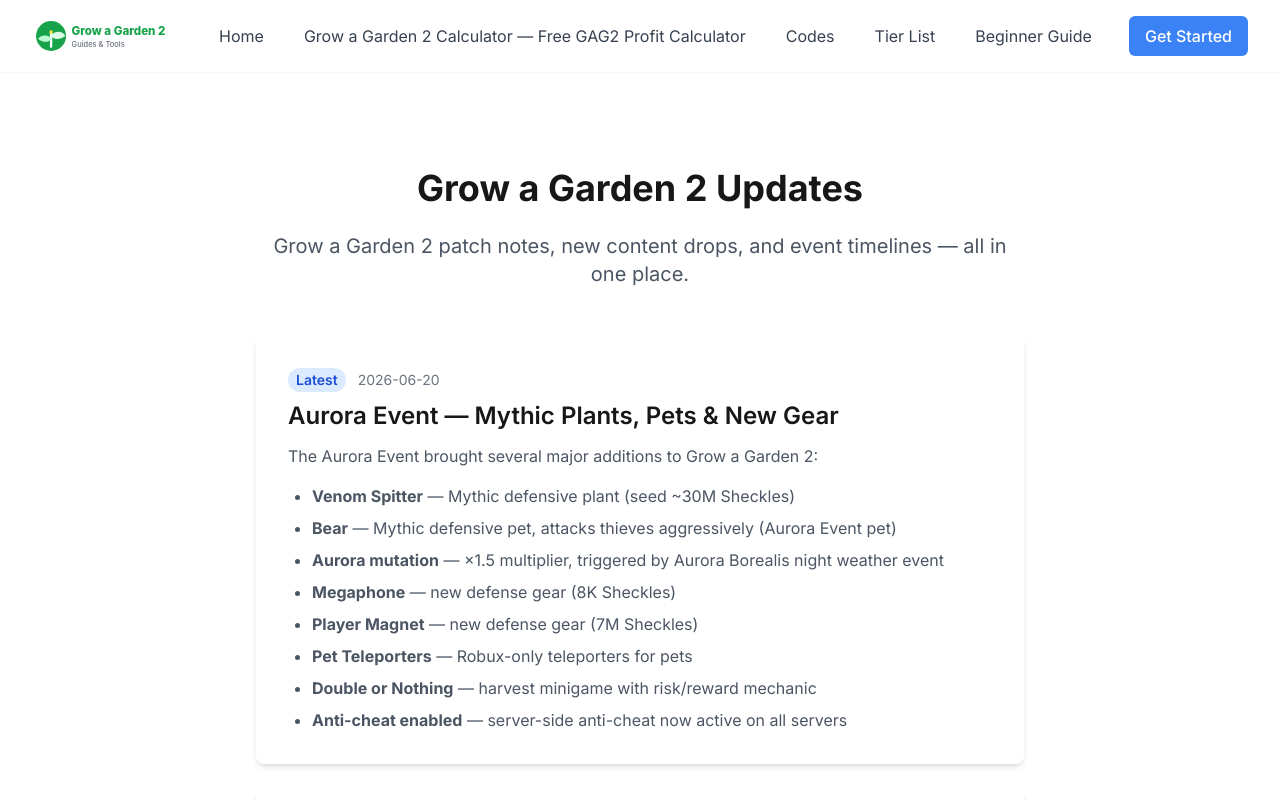
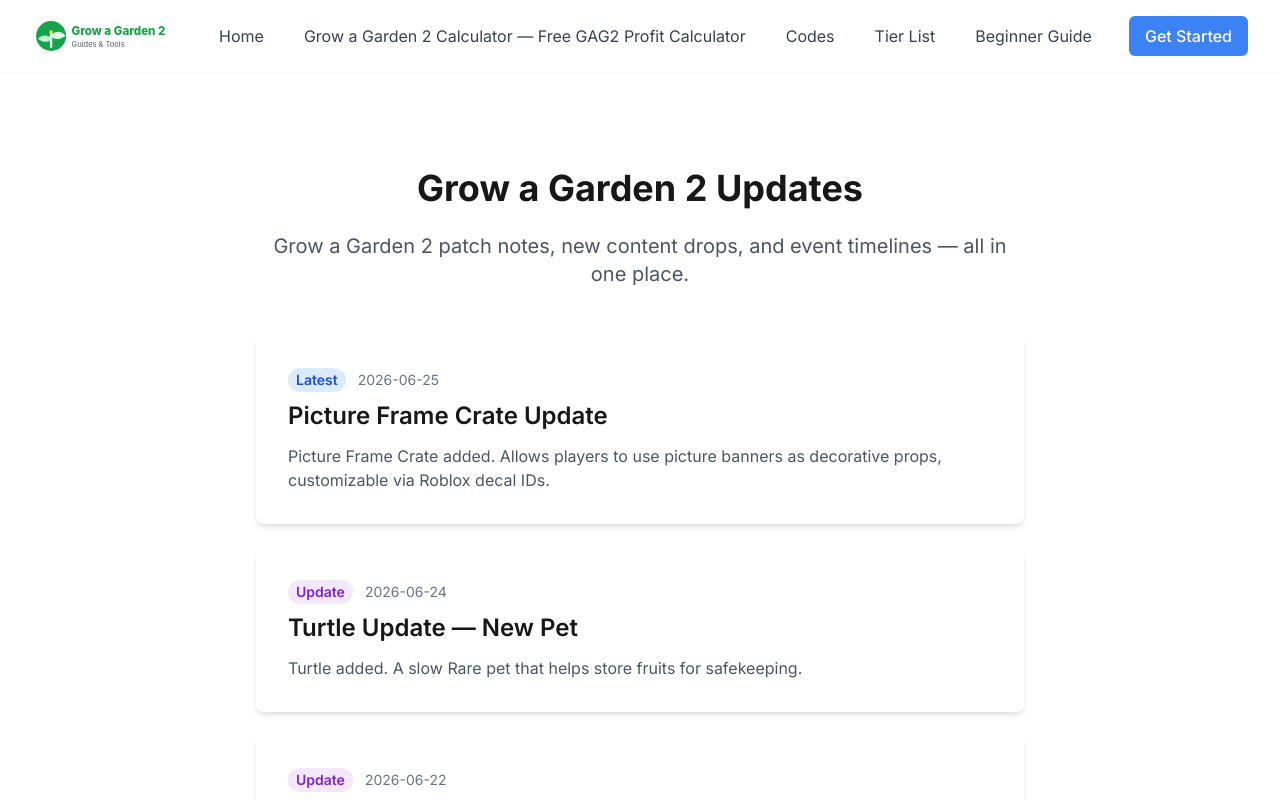
Before and after one commit to Zsmboom/gag2-calculator, a Next.js app: page /updates in a window 1280 px wide. Shown: the top 800 px of the page. Built offline with nearby package versions, Linux system fonts and the light colour scheme.

Commit message:
chore(data): update GAG2 site — 3 new updates (Picture Frame/Turtle/Strawberry Sniper)

```diff
--- a/src/app/pets/page.tsx
+++ b/src/app/pets/page.tsx
@@ -25,6 +25,7 @@
   { pet: 'Bear', rarity: 'Mythic', ability: 'Attacks thieves aggressively' },
   { pet: 'Bee', rarity: 'Rare', ability: 'Attacks thieves, triggers Pollinated mutation' },
   { pet: 'Gnome', rarity: 'Rare', ability: 'Scares away thieves' },
+  { pet: 'Turtle 🐢', rarity: 'Rare', ability: 'Stores fruits for safekeeping' },
   { pet: 'Venus Dragonfly', rarity: 'Rare', ability: 'Aggressive defensive pet' },
 ];
 
--- a/src/app/updates/page.tsx
+++ b/src/app/updates/page.tsx
@@ -26,6 +26,51 @@
             </div>
 
             <div className="max-w-3xl mx-auto space-y-6">
+              <article className="bg-white dark:bg-gray-800 rounded-lg shadow-md p-6 md:p-8">
+                <div className="flex items-center gap-3 text-sm text-gray-500 dark:text-gray-400 mb-2">
+                  <span className="rounded-full bg-blue-100 text-blue-700 dark:bg-blue-900/40 dark:text-blue-300 px-2 py-0.5 font-semibold">
+                    Latest
+                  </span>
+                  <time dateTime="2026-06-25">
+                    2026-06-25
+                  </time>
+                </div>
+                <h2 className="text-2xl font-semibold mb-3">Picture Frame Crate Update</h2>
+                <p className="text-gray-600 dark:text-gray-300">
+                  Picture Frame Crate added. Allows players to use picture banners as decorative props, customizable via Roblox decal IDs.
+                </p>
+              </article>
+
+              <article className="bg-white dark:bg-gray-800 rounded-lg shadow-md p-6 md:p-8">
+                <div className="flex items-center gap-3 text-sm text-gray-500 dark:text-gray-400 mb-2">
+                  <span className="rounded-full bg-purple-100 text-purple-700 dark:bg-purple-900/40 dark:text-purple-300 px-2 py-0.5 font-semibold">
+                    Update
+                  </span>
+                  <time dateTime="2026-06-24">
+                    2026-06-24
+                  </time>
+                </div>
+                <h2 className="text-2xl font-semibold mb-3">Turtle Update — New Pet</h2>
+                <p className="text-gray-600 dark:text-gray-300">
+                  Turtle added. A slow Rare pet that helps store fruits for safekeeping.
+                </p>
+              </article>
+
+              <article className="bg-white dark:bg-gray-800 rounded-lg shadow-md p-6 md:p-8">
+                <div className="flex items-center gap-3 text-sm text-gray-500 dark:text-gray-400 mb-2">
+                  <span className="rounded-full bg-purple-100 text-purple-700 dark:bg-purple-900/40 dark:text-purple-300 px-2 py-0.5 font-semibold">
+                    Update
+                  </span>
+                  <time dateTime="2026-06-22">
+                    2026-06-22
+                  </time>
+                </div>
+                <h2 className="text-2xl font-semibold mb-3">Strawberry Sniper — New Gear</h2>
+                <p className="text-gray-600 dark:text-gray-300">
+                  Strawberry Sniper gear added. Fires strawberry projectiles to knock other players backward.
+                </p>
+              </article>
+
               <article className="bg-white dark:bg-gray-800 rounded-lg shadow-md p-6 md:p-8">
                 <div className="flex items-center gap-3 text-sm text-gray-500 dark:text-gray-400 mb-2">
                   <span className="rounded-full bg-blue-100 text-blue-700 dark:bg-blue-900/40 dark:text-blue-300 px-2 py-0.5 font-semibold">
--- a/src/data/game.config.json
+++ b/src/data/game.config.json
@@ -5,7 +5,7 @@
     "robloxId": "97598239454123",
     "developer": "Strawberreh Squad / Splitting Point Studios",
     "genre": "Farming Simulator / PvP Raiding",
-    "lastUpdated": "2026-06-20"
+    "lastUpdated": "2026-06-25"
   },
   "seo": {
     "siteTitle": "Grow a Garden 2 Guides & Tools",
```
